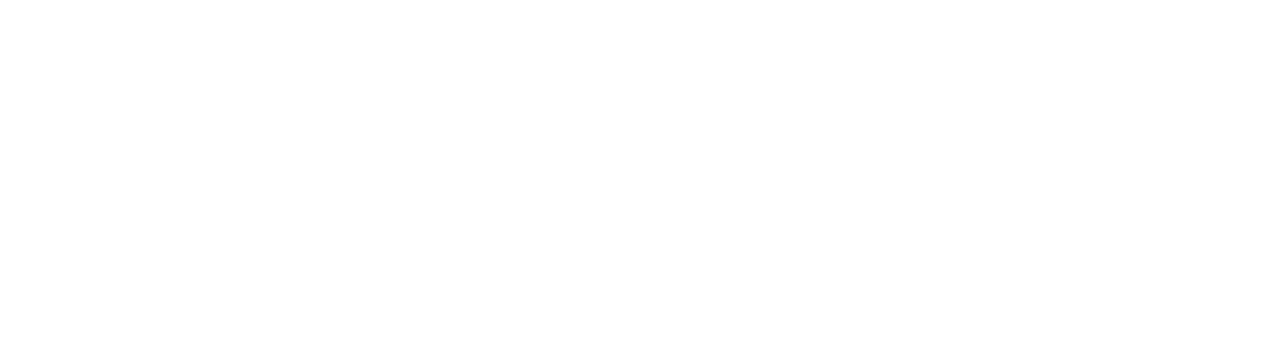
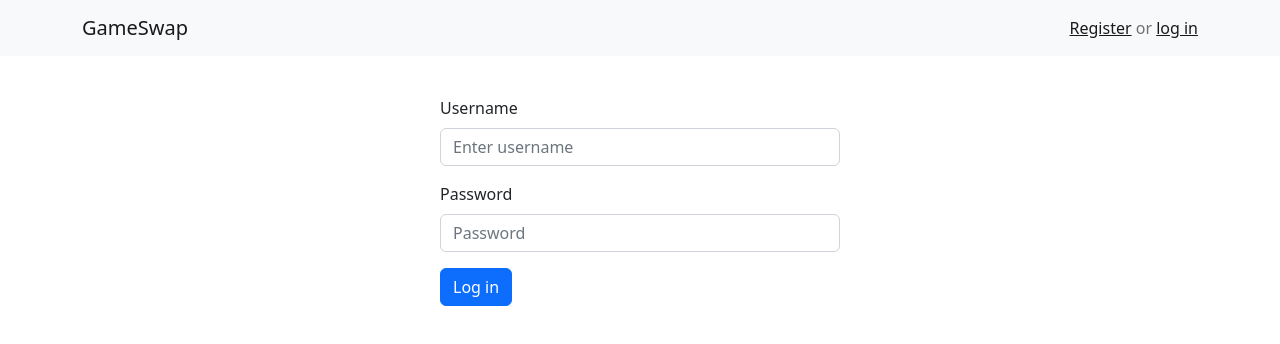
Before and after one commit to yaseenmustapha/Bookswap, a React (Create React App) app in the folder client/: page /login in a window 1280 px wide. Before the commit this address had no page. Shown: the top 344 px of the page. Built offline with nearby package versions, Linux system fonts and the light colour scheme.

Commit message:
Add login page

```diff
--- a/client/src/App.js
+++ b/client/src/App.js
@@ -3,6 +3,7 @@
 import CreateListing from './pages/CreateListing';
 import Home from './pages/Home';
 import Register from './pages/Register';
+import Login from './pages/Login';
 
 function App() {
 
@@ -12,6 +13,7 @@
         <Route path="/" element={<Home />} />
         <Route path="/register" element={<Register />} />
         <Route path="/createlisting" element={<CreateListing />} />
+        <Route path="/login" element={<Login />} />
       </Routes>
     </div>
   )
--- /dev/null
+++ b/client/src/pages/Login.jsx
@@ -0,0 +1,60 @@
+import React, { useState } from "react";
+import Header from "../components/Header";
+import Form from "react-bootstrap/Form";
+import Button from "react-bootstrap/Button";
+import axios from "axios";
+import { useNavigate } from "react-router-dom"
+
+function Login() {
+  let navigate = useNavigate();
+  const [username, setUsername] = useState()
+  const [password, setPassword] = useState()
+
+  const handleChangeUsername = e => {
+    e.preventDefault(); // prevent the default action
+    setUsername(e.target.value); // set name to e.target.value (event)
+  }
+
+  const handleChangePassword = e => {
+    e.preventDefault(); // prevent the default action
+    setPassword(e.target.value); // set name to e.target.value (event)
+  }
+
+  function tryLogin() {
+      axios.post("/login", {
+          username: username,
+          password: password
+        })
+        .then(function (response) {
+          console.log('Response: ' + response);
+          if (response === 200) navigate("/");
+        })
+        .catch(function (error) {
+          console.log('Error: ' + error);
+        });
+  }
+
+
+  return (
+    <div>
+      <Header></Header>
+      <Form style={{width: '400px', margin: 'auto', paddingTop: '40px'}}>
+        <Form.Group className="mb-3" controlId="formBasicEmail">
+          <Form.Label>Username</Form.Label>
+          <Form.Control value={username} type="username" placeholder="Enter username" onChange={handleChangeUsername} />
+        </Form.Group>
+
+        <Form.Group className="mb-3" controlId="formBasicPassword">
+          <Form.Label>Password</Form.Label>
+          <Form.Control value={password} type="password" placeholder="Password" onChange={handleChangePassword} />
+        </Form.Group>
+
+        <Button variant="primary" type="submit" onClick={tryLogin}>
+          Log in
+        </Button>
+      </Form>
+    </div>
+  );
+}
+
+export default Login;
```
